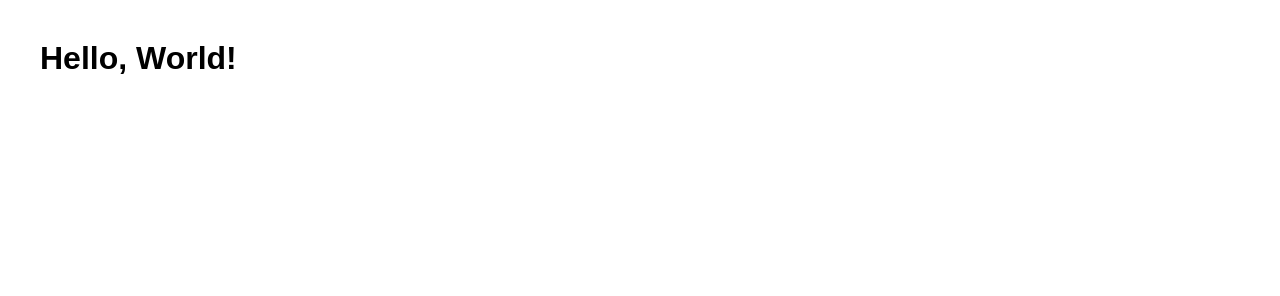
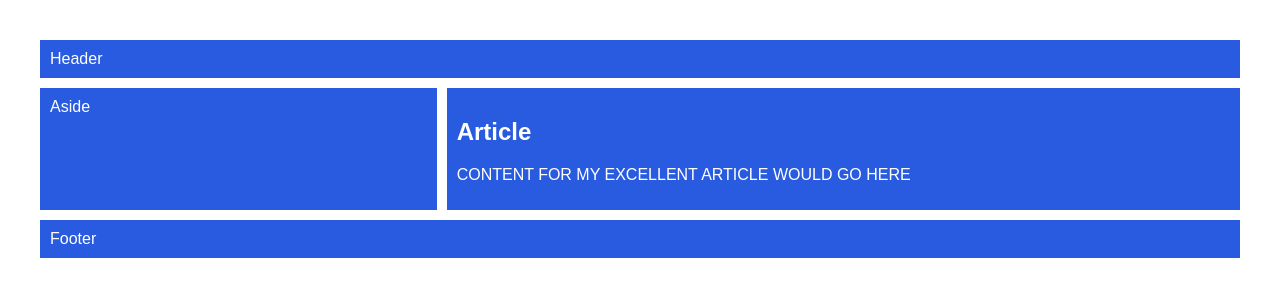
Before and after one commit to bdog72/css-grid-6, a React app: page / in a window 1280 px wide. Built offline with nearby package versions, Linux system fonts and the light colour scheme; some packages are replaced by stand-ins of ours.

Commit message:
finished

```diff
--- a/src/components/App.js
+++ b/src/components/App.js
@@ -3,7 +3,15 @@ import React, { Component } from 'react'
 class App extends Component {
   render () {
     return <div>
-      <h1>Hello, World!</h1>
+      <div className='grid'>
+        <header>Header</header>
+        <article>
+          <h1>Article</h1>
+          <p>CONTENT FOR MY EXCELLENT ARTICLE WOULD GO HERE</p>
+        </article>
+        <aside>Aside</aside>
+        <footer>Footer</footer>
+      </div>
     </div>
   }
 }
--- a/src/styles/screen.scss
+++ b/src/styles/screen.scss
@@ -13,3 +13,41 @@ body {
   margin: 40px;
   font: $base-text-size / 1 $base-font-family;
 }
+
+.grid {
+  display: grid;
+  grid-template-columns: 2fr [content-start] 4fr [content-end];
+  grid-template-rows: auto [content-start] auto [content-end];
+  grid-gap: 10px;
+}
+
+header {
+  grid-column: 1 / 3;
+  background-color: rgb(40, 91, 223);
+  padding: 10px;
+  color: white;
+}
+
+aside {
+  grid-column: 1;
+  grid-row: 2;
+  background-color: rgb(40, 91, 223);
+  padding: 10px;
+  color: white;
+}
+
+article {
+  grid-column: 2;
+  grid-row: 2;
+  background-color: rgb(40, 91, 223);
+  padding: 10px;
+  color: white;
+}
+
+footer {
+  grid-column: 1 /3;
+  grid-row: 3;
+  padding: 10px;
+  background-color: rgb(40, 91, 223);
+  color: white;
+}
```
